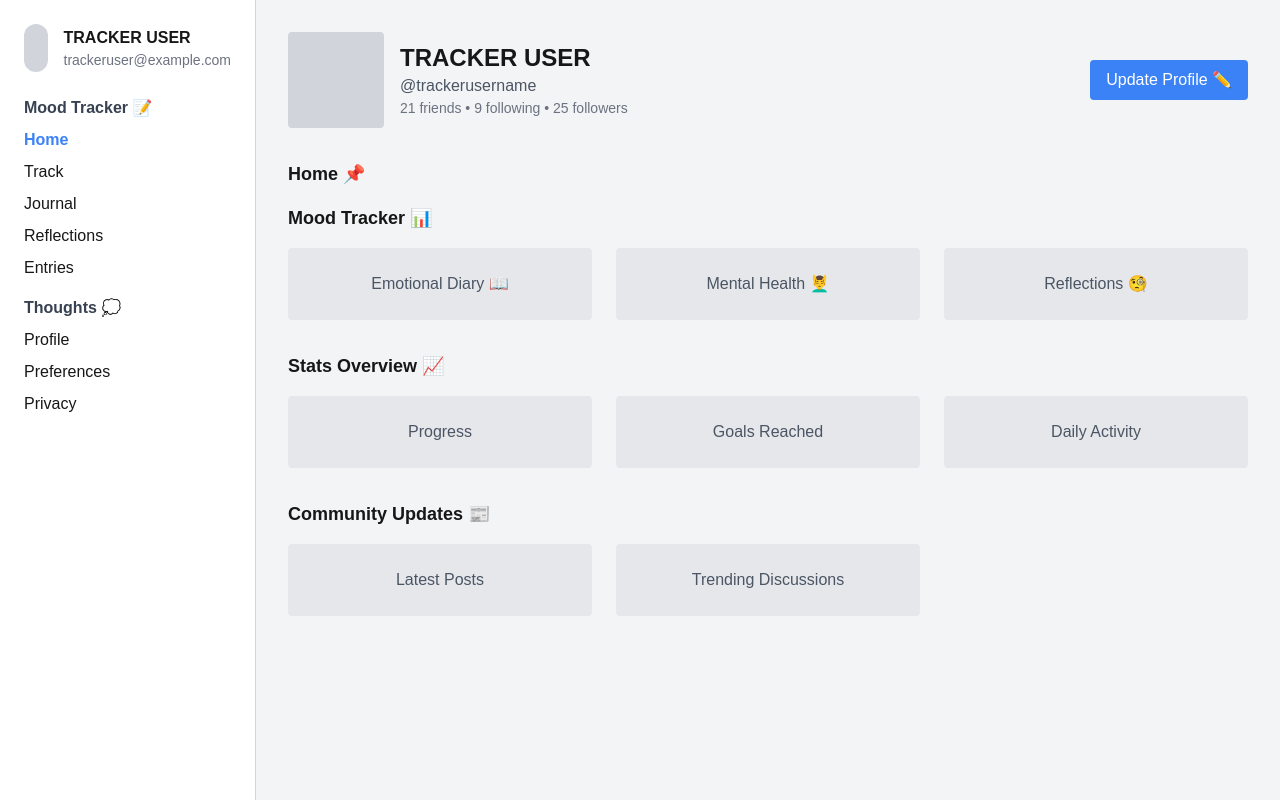
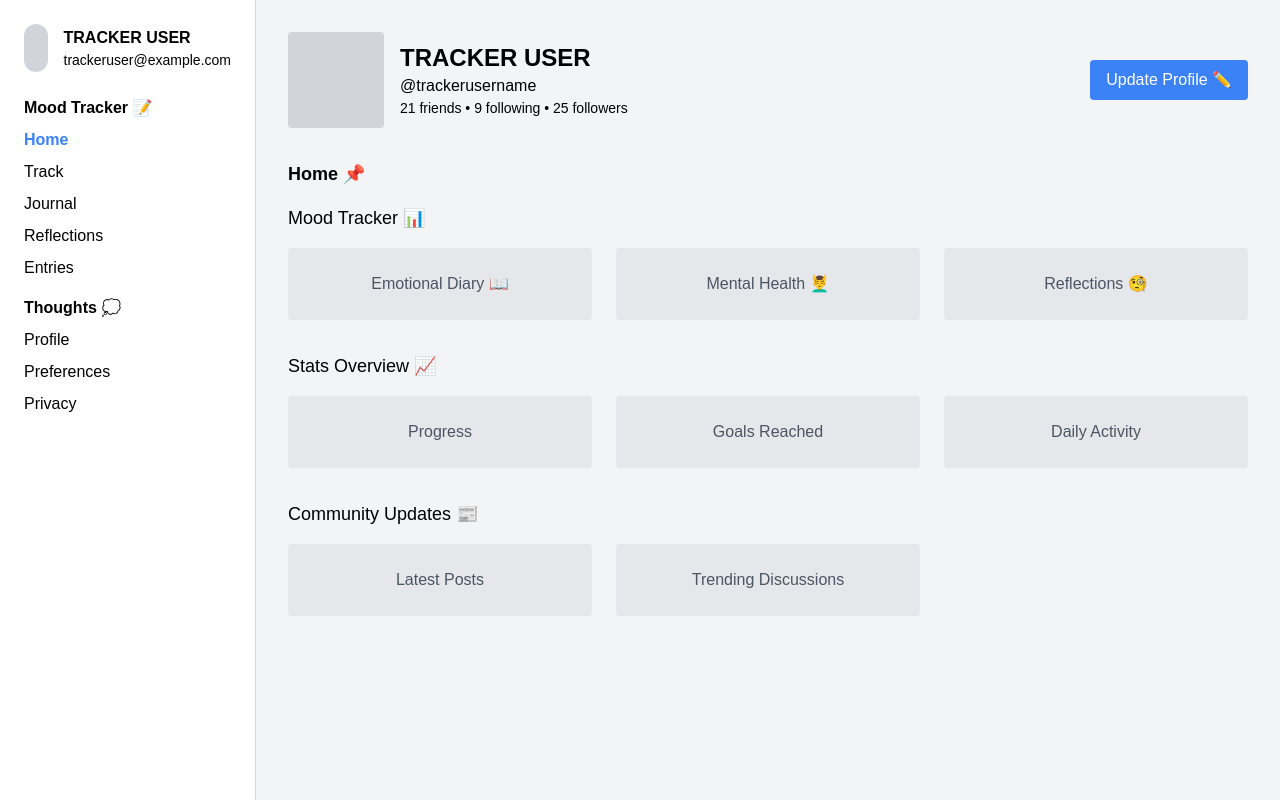
Before and after one commit to Mahfuzy/hci, a Next.js app: page / in a window 1280 px wide. Built offline with nearby package versions, Linux system fonts and the light colour scheme.

Commit message:
Update text colors for improved contrast and readability across the dashboard

```diff
--- a/app/page.tsx
+++ b/app/page.tsx
@@ -15,7 +15,7 @@ const Dashboard: React.FC = () => {
     <div className="flex flex-col md:flex-row h-screen bg-gray-100 relative">
       {/* Mobile Sidebar Toggle */}
       <button
-        className="md:hidden fixed top-4 right-4 z-50 p-3 bg-blue-500 text-white rounded-full shadow-lg"
+        className="md:hidden fixed top-4 right-4 z-50 p-3 bg-blue-500 text-black rounded-full shadow-lg"
         onClick={() => setSidebarOpen(!sidebarOpen)}
         aria-label="Toggle sidebar"
       >
@@ -31,8 +31,8 @@ const Dashboard: React.FC = () => {
         <div className="flex items-center mb-6">
           <div className="w-12 h-12 bg-gray-300 rounded-full" />
           <div className="ml-4">
-            <p className="font-bold">TRACKER USER</p>
-            <p className="text-sm text-gray-500">trackeruser@example.com</p>
+            <p className="font-bold text-black">TRACKER USER</p>
+            <p className="text-sm text-black">trackeruser@example.com</p>
           </div>
         </div>
         <nav>
@@ -65,12 +65,12 @@ interface SidebarSectionProps {
 
 const SidebarSection: React.FC<SidebarSectionProps> = ({ title, items, activeSection, setActiveSection }) => (
   <div>
-    <p className="font-semibold text-gray-700 mb-2">{title}</p>
+    <p className="font-semibold text-black mb-2">{title}</p>
     <ul className="space-y-2 mb-4">
       {items.map((item) => (
         <li
           key={item}
-          className={`cursor-pointer transition-transform ${
+          className={`cursor-pointer text-black transition-transform ${
             activeSection === item ? "text-blue-500 font-bold" : "hover:text-blue-500 hover:scale-105"
           }`}
           onClick={() => setActiveSection(item)}
@@ -87,17 +87,17 @@ interface ProfileHeaderProps {
 }
 
 const ProfileHeader: React.FC<ProfileHeaderProps> = ({ setShowProfileModal }) => (
-  <div className="flex flex-col md:flex-row justify-between items-center mb-8 space-y-4 md:space-y-0">
+  <div className="flex flex-col md:flex-row justify-between lg:md:items-center mb-8 space-y-4 md:space-y-0">
     <div className="flex items-center space-x-4">
       <div className="w-24 h-24 bg-gray-300 rounded" />
       <div>
-        <h1 className="text-2xl font-bold">TRACKER USER</h1>
-        <p className="text-gray-600">@trackerusername</p>
-        <p className="text-sm text-gray-500">21 friends • 9 following • 25 followers</p>
+        <h1 className="text-2xl font-bold text-black">TRACKER USER</h1>
+        <p className=" text-black">@trackerusername</p>
+        <p className="text-sm text-black">21 friends • 9 following • 25 followers</p>
       </div>
     </div>
     <button
-      className="px-4 py-2 bg-blue-500 text-white rounded hover:scale-105 transition-transform"
+      className="px-4 py-2 bg-blue-500 sm:items-c text-white rounded hover:scale-105 transition-transform"
       onClick={() => setShowProfileModal(true)}
     >
       Update Profile ✏️
@@ -112,11 +112,11 @@ interface ProfileModalProps {
 const ProfileModal: React.FC<ProfileModalProps> = ({ setShowProfileModal }) => (
   <div className="fixed inset-0 flex items-center justify-center bg-gray-900 bg-opacity-50">
     <div className="bg-white p-6 rounded shadow-lg w-96">
-      <h2 className="text-xl font-semibold mb-4">Update Profile</h2>
+      <h2 className="text-xl text-black font-bold mb-4">Update Profile</h2>
       <input type="text" placeholder="New Username" className="w-full p-2 border rounded mb-4" />
       <input type="email" placeholder="New Email" className="w-full p-2 border rounded mb-4" />
       <div className="flex justify-end space-x-2">
-        <button className="px-4 py-2 bg-gray-300 rounded" onClick={() => setShowProfileModal(false)}>Cancel</button>
+        <button className="px-4 py-2 bg-gray-900 rounded" onClick={() => setShowProfileModal(false)}>Cancel</button>
         <button className="px-4 py-2 bg-blue-500 text-white rounded">Save</button>
       </div>
     </div>
@@ -129,8 +129,8 @@ interface DynamicSectionProps {
 
 const DynamicSection: React.FC<DynamicSectionProps> = ({ activeSection }) => (
   <section>
-    <h2 className="text-lg font-semibold mb-4">{activeSection} 📌</h2>
-    {activeSection === "Home" ? <HomeContent /> : <p className="text-gray-600">You are now viewing the {activeSection} section.</p>}
+    <h2 className="text-lg font-semibold text-black mb-4">{activeSection} 📌</h2>
+    {activeSection === "Home" ? <HomeContent /> : <p className="text-black">You are now viewing the {activeSection} section.</p>}
   </section>
 );
 
@@ -149,7 +149,7 @@ interface SectionProps {
 
 const Section: React.FC<SectionProps> = ({ title, items }) => (
   <div className="mb-8">
-    <h2 className="text-lg font-semibold mb-4">{title}</h2>
+    <h2 className="text-lg text-black mb-4">{title}</h2>
     <div className="grid grid-cols-1 md:grid-cols-3 gap-6">
       {items.map((text, index) => (
         <div key={index} className="p-6 bg-gray-200 text-center rounded hover:scale-105 transition-transform cursor-pointer">
```
